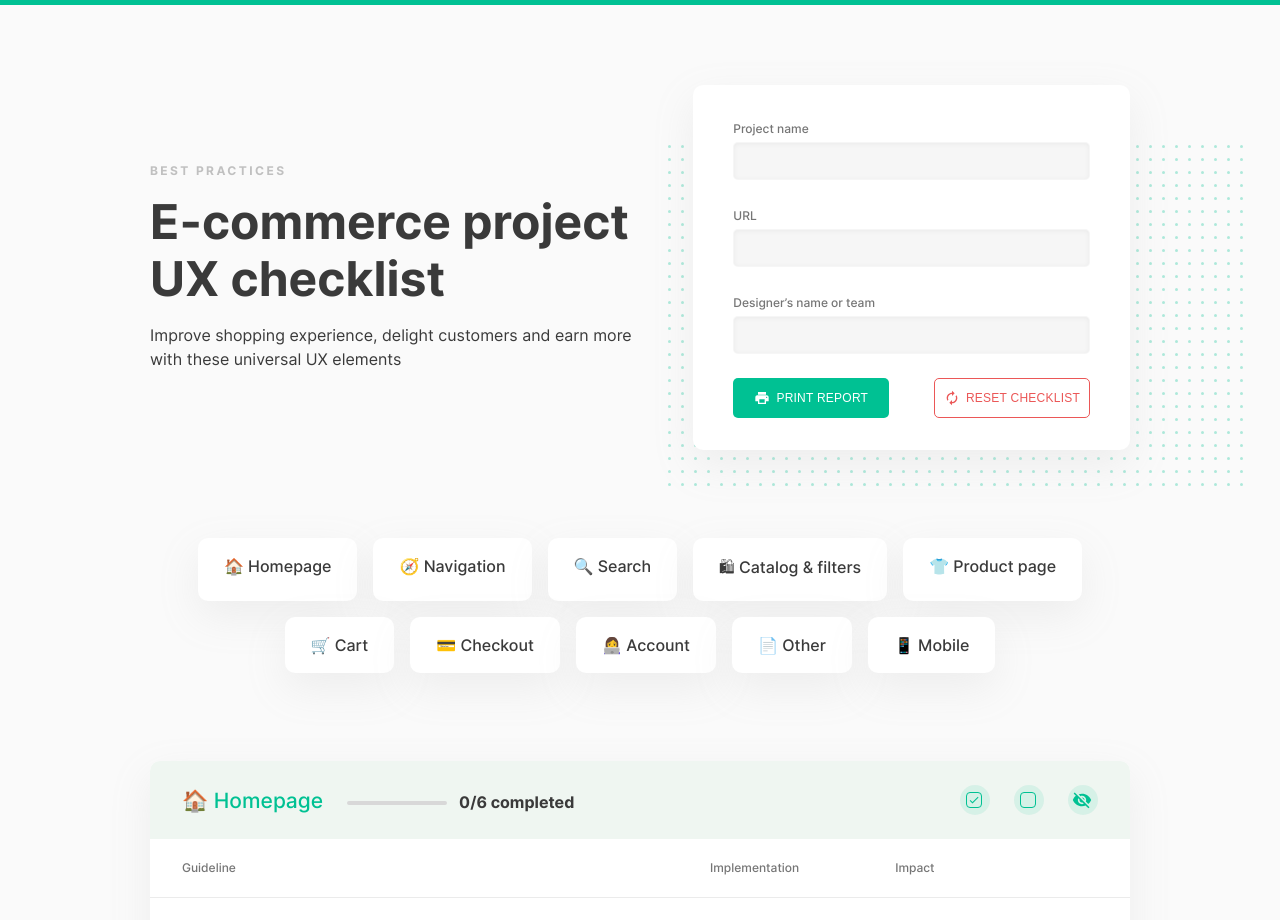
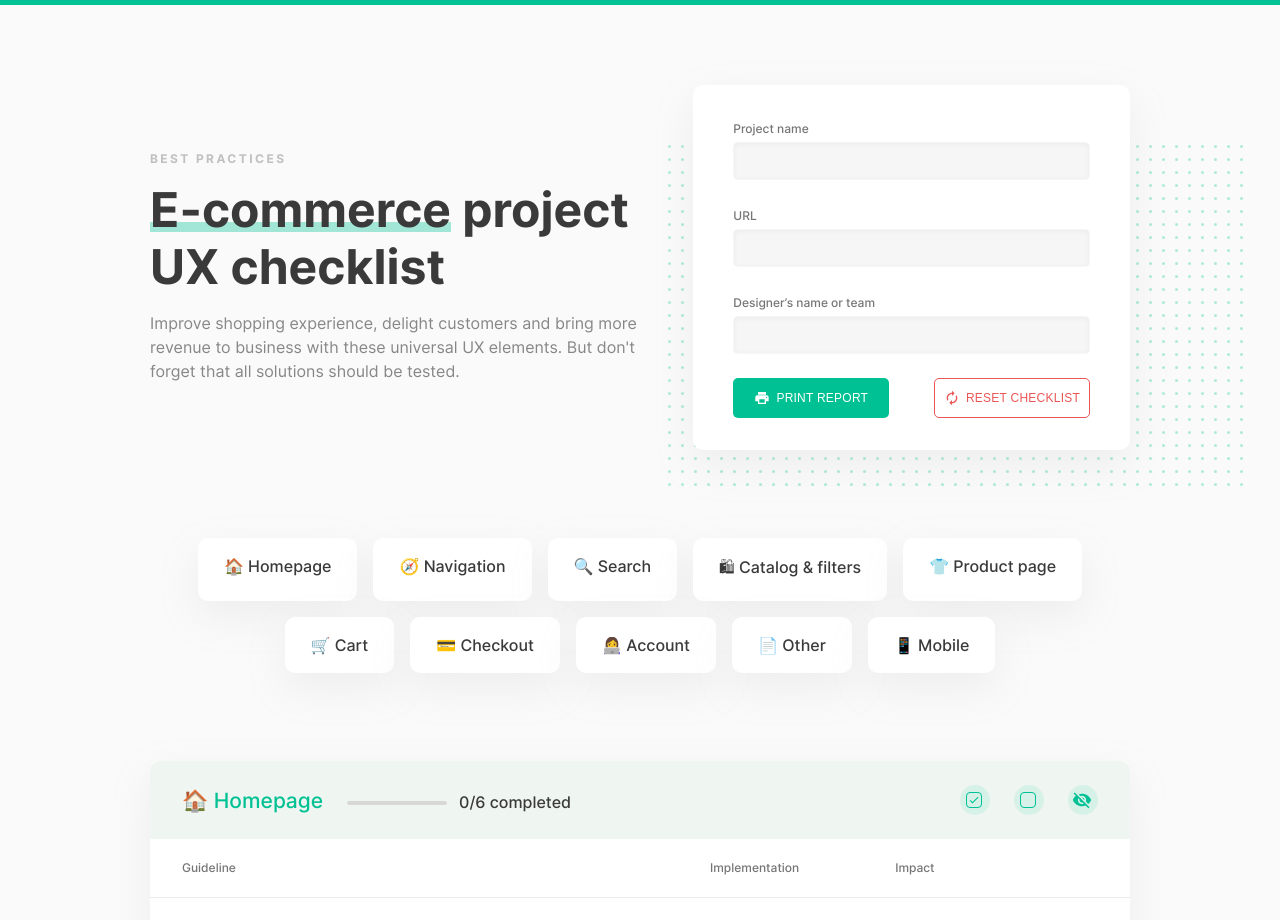
Before and after one commit to vladkyshkan/Ecommerce-UX-Checklist, a React (Create React App) app: page / in a window 1280 px wide. Shown: the top 920 px of the page. Built offline with nearby package versions, Linux system fonts and the light colour scheme.

Commit message:
Style changes

```diff
--- a/src/components/App.js
+++ b/src/components/App.js
@@ -17,10 +17,14 @@ class App extends Component {
           <div className="hero-screen">
             <div className="hero-title">
               <h4>Best practices</h4>
-              <h1>E-commerce project UX checklist</h1>
-              <p>
-                Improve shopping experience, delight customers and earn more
-                with these universal UX elements
+              <h1>
+                <span className="highlite">E-commerce</span> project UX
+                checklist
+              </h1>
+              <p className="hero-text">
+                Improve shopping experience, delight customers and bring more
+                revenue to business with these universal UX elements. But don't
+                forget that all solutions should be tested.
               </p>
             </div>
             <Form />
--- a/src/css/index.scss
+++ b/src/css/index.scss
@@ -112,6 +112,17 @@ button:focus {
 
 .hero-title {
   width: 50%;
+}
+
+.highlite {
+  background-image: linear-gradient(120deg, #00c1945b 0%, #00c1945b 100%);
+  background-repeat: no-repeat;
+  background-size: 100% 10px;
+  background-position: 0 85%;
+}
+
+.hero-text {
+  color: rgba(135, 135, 135, 1);
 }
 
 .hero-form {
@@ -275,7 +286,7 @@ a.button-nav {
 
 .category-progress {
   color: rgba(58, 58, 58, 1);
-  font-weight: 700;
+  font-weight: 500;
 }
 
 .category-progress_bar {
@@ -380,7 +391,7 @@ a.button-nav {
 
 .category-item {
   display: flex;
-  align-items: flex-start;
+  align-items: center;
   max-width: 980px;
   padding: 24px 32px;
   border-top: 1px solid rgba(58, 58, 58, 0.1);
@@ -399,19 +410,19 @@ a.button-nav {
   line-height: 150%;
 }
 
-// .checkbox-hidden {
-//   display: none;
-// }
+.checkbox-hidden {
+  display: none;
+}
 
-// .checkbox-visible {
-//   position: relative;
-//   top: 2px;
-//   display: inline-block;
-//   width: 16px;
-//   height: 16px;
-//   border: 1px solid rgba(196, 196, 196, 1);
-//   border-radius: 4px;
-// }
+.checkbox-visible {
+  position: relative;
+  top: 2px;
+  display: inline-block;
+  width: 16px;
+  height: 16px;
+  border: 1px solid rgba(196, 196, 196, 1);
+  border-radius: 4px;
+}
 
 .implementation-tag,
 .impact-tag {
@@ -452,7 +463,24 @@ a.button-nav {
   width: 45px;
 }
 
+// Checkbox selected
+input[type="checkbox"]:checked + span.checkbox-visible {
+  background-image: url(../images/checked.svg);
+}
+
+input[type="checkbox"]:checked
+  + span.checkbox-visible
+  + span.category-item__description {
+  text-decoration: line-through;
+  opacity: 0.5;
+}
+
 // Accordion
+.accordion__button {
+  position: relative;
+  top: 3px;
+}
+
 .accordion__button[aria-expanded="true"] > svg {
   transform: rotate(180deg);
 }
```
Also changed, not shown: src/images/checked.svg (added).
